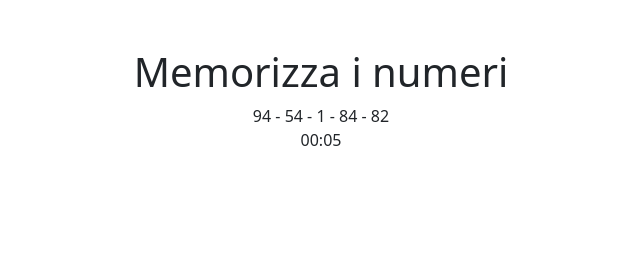
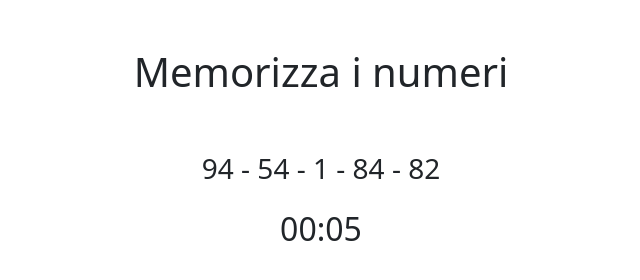
Before and after one commit to GiacomoDiNardo/js-simon, a plain HTML site: page index.html in a window 1280 px wide. Shown: the whole page, without its empty margins (319-959 px from the left). Drawn offline with nearby package versions, Linux system fonts and the light colour scheme.

Commit message:
add html elements

```diff
--- a/index.html
+++ b/index.html
@@ -10,11 +10,13 @@
 </head>
 <body>
     <div class="container text-center py-5">
-        <h1>Memorizza i numeri</h1>
+        <h1 class="pb-5">Memorizza i numeri</h1>
 
-        <span id="random-numbers"></span>
+        <h3 id="random-numbers"></h3>
 
-        <div id="timer"></div>
+        <div class="timer-containter py-3">
+            <h2 id="timer">00:30</h2>
+        </div>
     </div>
 
     <script src="main.js"></script>
```
